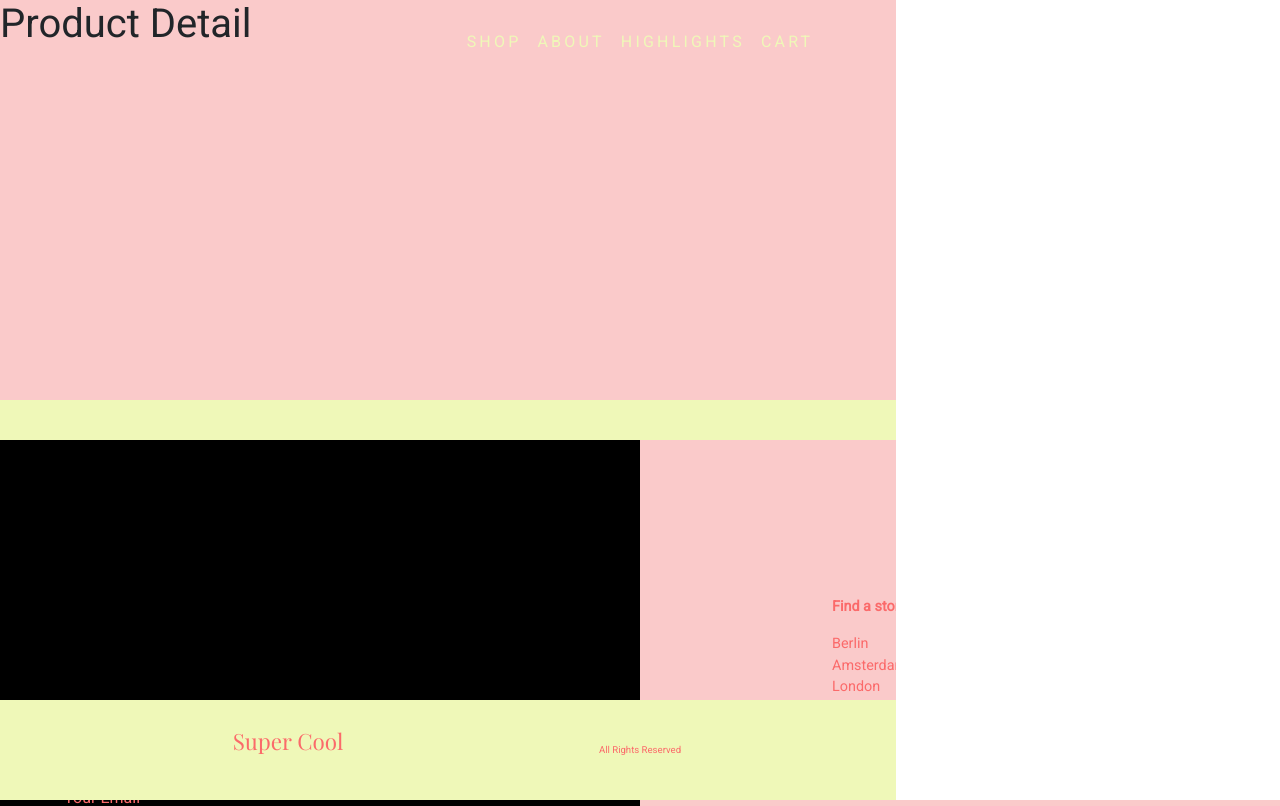
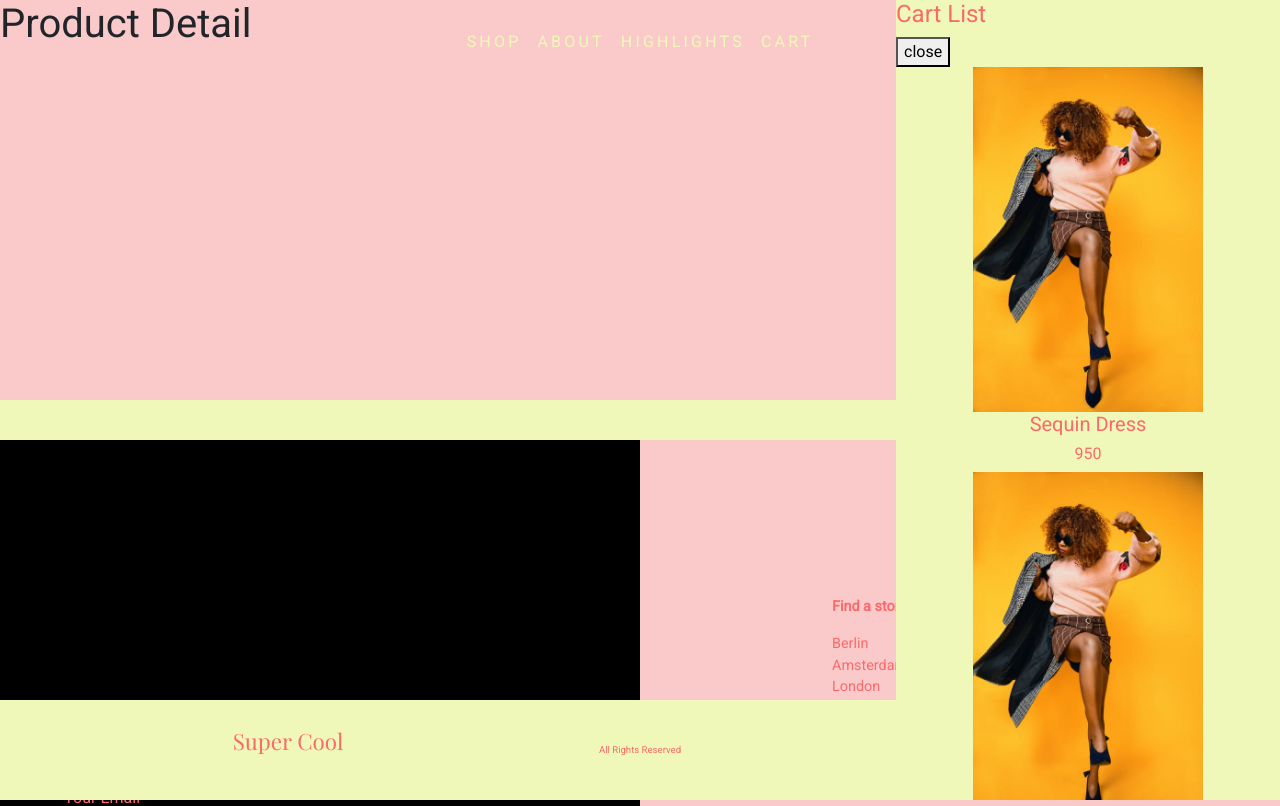
Before and after one commit to seymonyu/borlin, a React (Create React App) app: page /productdetail in a window 1280 px wide. Shown: the top 806 px of the page. Built offline with nearby package versions, Linux system fonts and the light colour scheme; a web font is replaced by a local one.

Commit message:
cart menu implementation

```diff
--- a/src/App.js
+++ b/src/App.js
@@ -33,7 +33,7 @@ handleBasket=()=>{
       <Navbar />
       <img onClick={this.handleBasket} src={basketcart} alt="basketcart" id="basket" />
       <div>
-      <CartMenu basketOn={this.state.basketOn}/>
+      <CartMenu handleBasket={this.handleBasket} basketOn={this.state.basketOn}/>
 
       <Switch>
         <Route exact path="/" component={Home} />
--- a/src/component/cartMenu/CartMenu.js
+++ b/src/component/cartMenu/CartMenu.js
@@ -1,20 +1,35 @@
-import React from 'react'
-import "../../stylesheets/cartMenu.scss"
-import {data} from '../../API/data'
-
-
+import React from "react";
+import "../../stylesheets/cartMenu.scss";
+import { data } from "../../API/data";
 
 class CartMenu extends React.Component {
-state={
-    data:data.products
+  state = {
+    data: data.products,
+  };
+
+  render() {
+    return (
+      <div
+        className={
+          this.props.basketOn ? "cartMenu--side-body" : "cartMenu--hide-body"
+        }
+      >
+          <h4>Cart List</h4>
+          <button onClick={this.props.handleBasket}>close</button>
+        {this.state.data.slice(0, 3).map((item) => (
+          <div className='cartMenu--wrapimages'>
+            <img
+              className="cartMenu--left-image"
+              src={item.image}
+              alt={item.name}
+            />
+
+            <h5>{item.name}</h5>
+            <h6>{item.price}</h6>
+          </div>
+        ))}
+      </div>
+    );
+  }
 }
-
-    render()
-    {return (
-
-        <div className={this.props.basketOn?'cartMenu--side-body':'cartMenu--hide-body'}>
-
-        </div>
-    )}
-}
-export default CartMenu
+export default CartMenu;
--- a/src/stylesheets/cartMenu.scss
+++ b/src/stylesheets/cartMenu.scss
@@ -1,14 +1,35 @@
-.cartMenu--side-body{
-    width:30%;
-    background:white;
-    height:100%;
+ @import "./global.scss";
+
+ .cartMenu--side-body{
+  width:0%;
+  height: 0%;
+  right: 0;
+  opacity:0;
+  position:absolute;
+  transition: all .3s ease-in-out;
 
 }
 .cartMenu--hide-body{
-    width:30%;
-    background:white;
-    height:100%;
-    position:fixed;
-    left:70%;
-    z-index:3;
+    position: absolute;
+    background-color: $lemon;
+    color: $pink;
+    right: 0;
+    height: 100vh;
+    width: 30%;
+    overflow: hidden;
+    transition: all .3s ease-in-out;
+    z-index:99;
+
 }
+.cartMenu--wrapimages{
+display:flex;
+flex-direction:column;
+justify-content: center;
+align-items: center;
+}
+.cartMenu--left-image{
+    height:15%;
+    width:60%;
+    margin:auto;
+
+}
```
